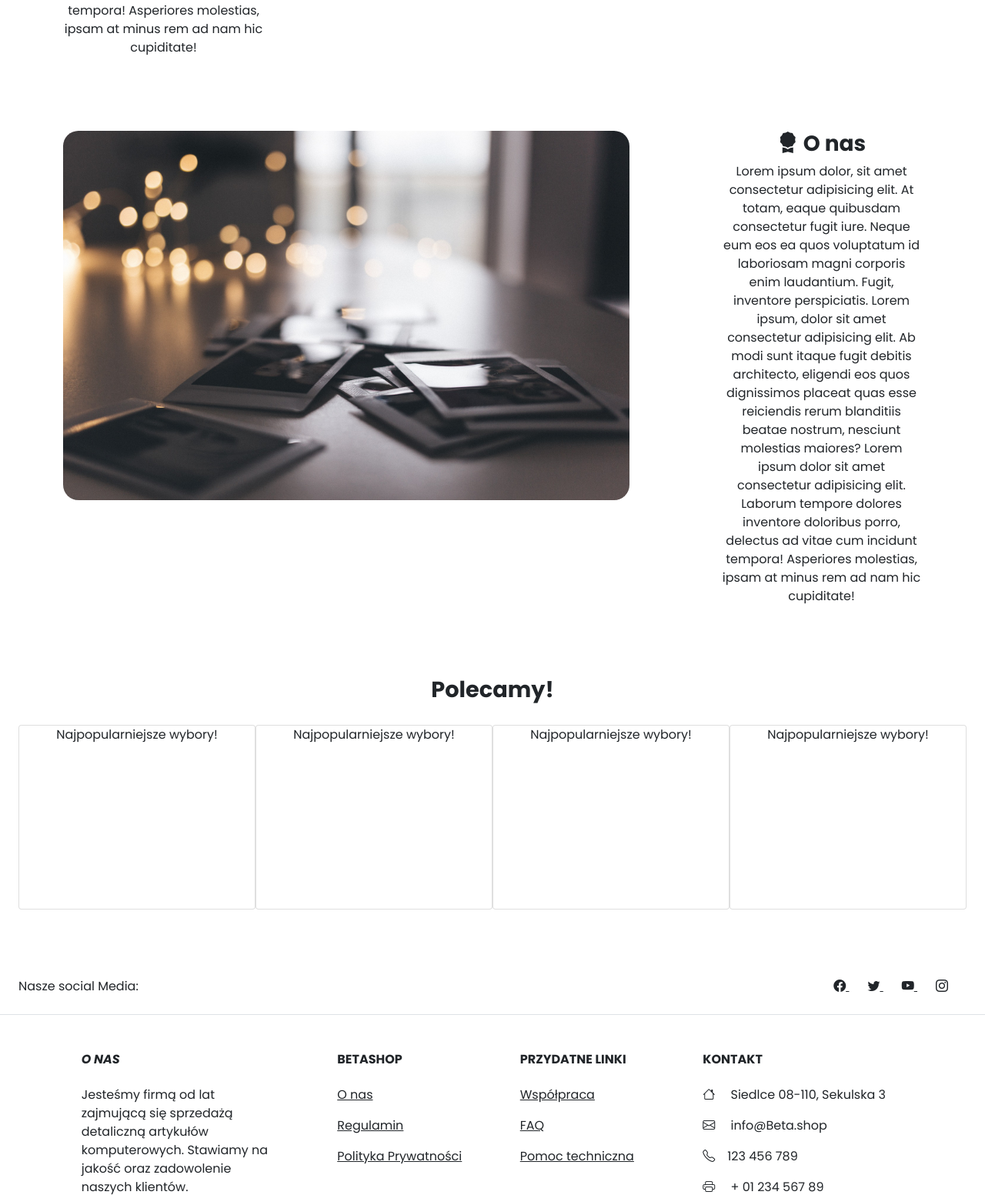
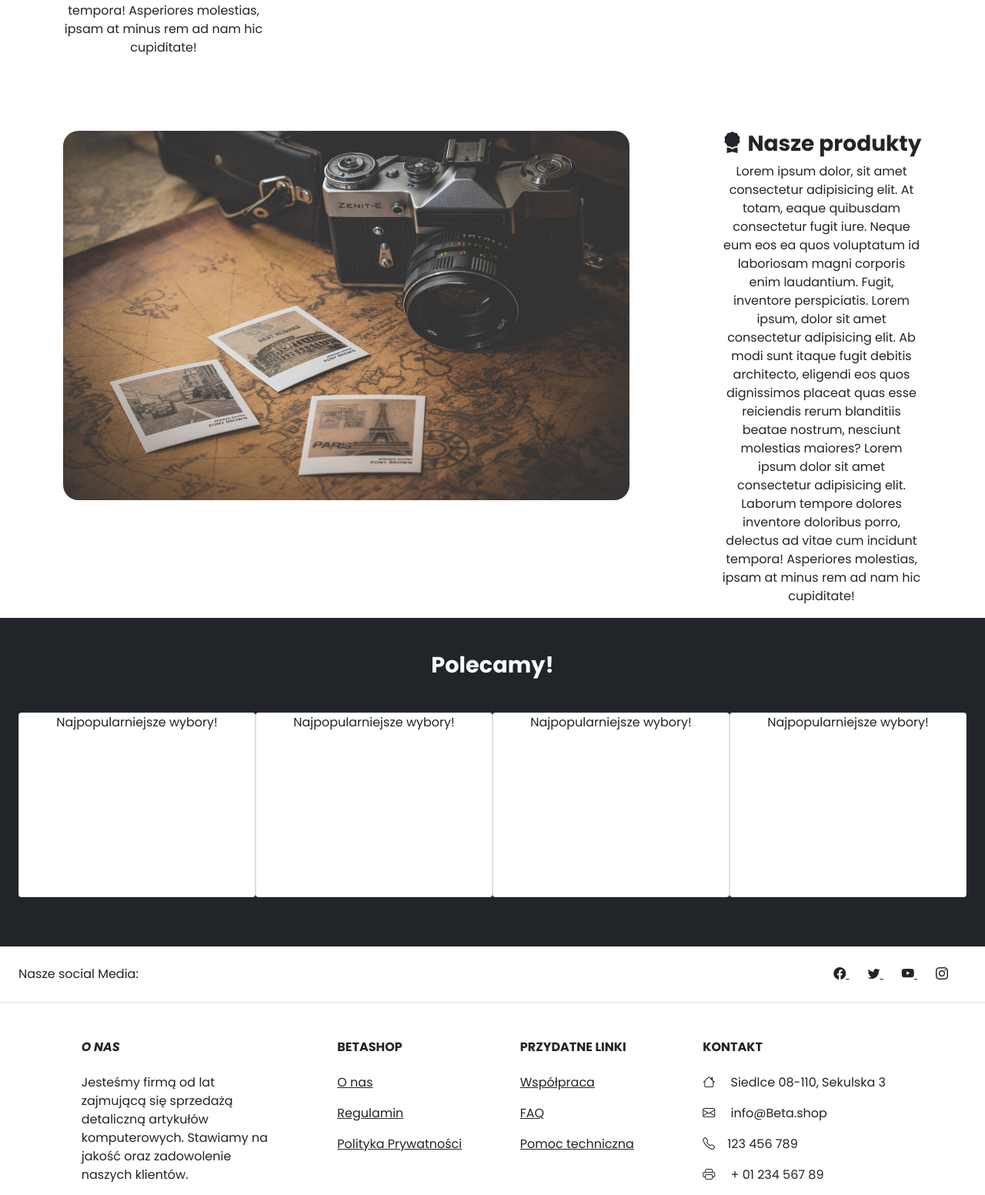
Before and after one commit to MateuszNaumiuk/Store, a PHP site: page / in a window 1280 px wide. Shown: the part 1266-2819 px from the top of the page at 77% size. Run offline with PHP 8.4, Linux system fonts and the light colour scheme; data that the repository does not hold is empty.

Commit message:
On branch main

```diff
--- a/index.php
+++ b/index.php
@@ -38,10 +38,10 @@
 			</div>
 			<div class="row pt-5 d-flex justify-content-between">
 				<div class="col-sm-12 col-md-8">
-					<div class="rightimg"><img src="grafiki/17.jpg" alt="History"></div>
+					<div class="rightimg"><img src="grafiki/18.jpg" alt="Future"></div>
 				</div>
 				<div class="col-sm-12 col-md-3">
-					<h3 class="fw-bold"> <i class="bi bi-award-fill"></i> O nas</h3>
+					<h3 class="fw-bold"> <i class="bi bi-award-fill"></i> Nasze produkty</h3>
 					Lorem ipsum dolor, sit amet consectetur adipisicing elit. At totam, eaque quibusdam consectetur fugit iure. Neque eum eos ea quos voluptatum id laboriosam magni corporis enim laudantium. Fugit, inventore perspiciatis. Lorem ipsum, dolor sit amet consectetur adipisicing elit. Ab modi sunt itaque fugit debitis architecto, eligendi eos quos dignissimos placeat quas esse reiciendis rerum blanditiis beatae nostrum, nesciunt molestias maiores? Lorem ipsum dolor sit amet consectetur adipisicing elit. Laborum tempore dolores inventore doloribus porro, delectus ad vitae cum incidunt tempora! Asperiores molestias, ipsam at minus rem ad nam hic cupiditate!
 				</div>
 			</div>
@@ -49,11 +49,11 @@
 	</section>
 
 	<section>
-		<div class="container-fluid">
+		<div class="container-fluid bg-dark">
 			<div class="row">
 				<div class="col-12">
 					<div class="row">
-						<div class="fw-bold text-dark py-4 border-secondary mt-5 text-center" style="font-size:1.8em;">
+						<div class="fw-bold text-light bg-dark py-4 border-secondary my-3 text-center" style="font-size:1.8em;">
 							Polecamy!
 						</div>
 						<div class="container text-center pb-3 ">
```
Also changed, not shown: grafiki/18.jpg (added).
